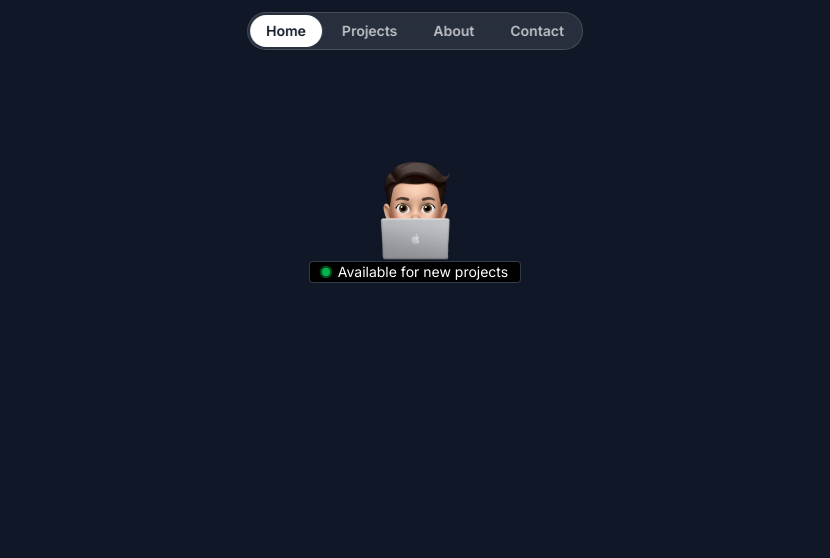
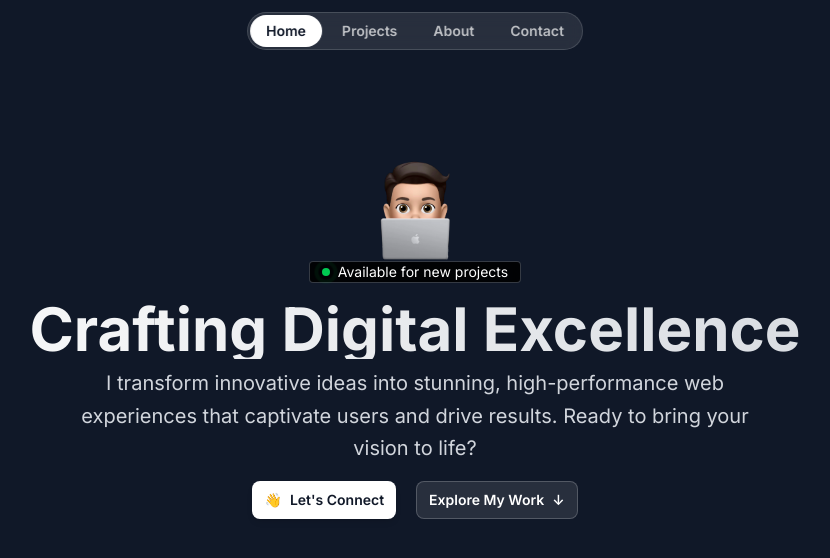
Before and after one commit to kikoDevv/Nasrolla-Portfolio, a Next.js app: page / in a window 1280 px wide. Shown: the top 558 px of the page, without its empty margins (225-1055 px from the left). Built offline with nearby package versions, Linux system fonts and the light colour scheme; a web font is replaced by a local one.

Commit message:
hero section is done

```diff
--- /dev/null
+++ b/src/components/Button.tsx
@@ -0,0 +1,48 @@
+"use client";
+
+import React from "react";
+
+interface ButtonProps {
+  children?: React.ReactNode;
+  text?: string;
+  icon?: React.ReactNode;
+  iconPosition?: "left" | "right";
+  variant?: "primary" | "secondary";
+  onClick?: () => void;
+  className?: string;
+}
+
+export default function Button({
+  children,
+  text = "Let's connect",
+  icon,
+  iconPosition = "right",
+  variant = "primary",
+  onClick,
+  className = "",
+}: ButtonProps) {
+  const baseStyles =
+    "relative overflow-hidden rounded-lg px-3 py-2 text-sm font-semibold transition-all duration-300 cursor-pointer flex items-center justify-center gap-2 group transform hover:scale-102";
+
+  const variants = {
+    primary: "bg-white text-gray-900 hover:bg-gray-100 shadow-md hover:shadow-xl",
+    secondary: "bg-white/10 text-white border border-white/20 hover:bg-white/20 hover:border-white/40",
+  };
+  const content = children || (
+    <>
+      {icon && iconPosition === "left" && (
+        <span className="transition-transform duration-300 group-hover:scale-110 group-hover:rotate-19">{icon}</span>
+      )}
+      {text && <span className="relative z-10">{text}</span>}
+      {icon && iconPosition === "right" && (
+        <span className="transition-transform duration-300 group-hover:translate-y-1">{icon}</span>
+      )}
+    </>
+  );
+
+  return (
+    <button className={`${baseStyles} ${variants[variant]} ${className}`} onClick={onClick}>
+      {content}
+    </button>
+  );
+}
--- a/src/sections/Hero.tsx
+++ b/src/sections/Hero.tsx
@@ -2,7 +2,7 @@
 
 import Image from "next/image";
 import React from "react";
-import { motion } from "framer-motion";
+import Button from "@/components/Button";
 
 export default function Hero() {
   return (
@@ -11,38 +11,30 @@ export default function Hero() {
         {/*--------- the Memoji ----------*/}
         <div className="grid justify-center justify-items-center">
           <Image src={"/kikoMain.png"} alt="Kikos image not found!" width={100} height={100} />
-          <div className="flex items-center gap-2 border border-gray-500/50 rounded-sm px-3 bg-black">
+          <div className="flex items-center gap-2 border border-gray-500/50 rounded-sm px-3 bg-black/90 backdrop-blur">
+            {/*--------- Pulsing ring ----------*/}
             <div className="relative flex items-center justify-center">
-              {/*--------- Pulsing ring ----------*/}
-              <motion.div
-                className="absolute size-2 rounded-full border-2 border-green-500/50"
-                animate={{
-                  scale: [0.5, 2, 0.5,],
-                  opacity: [0.1, 1, 0.2],
-                }}
-                transition={{
-                  duration: 2,
-                  repeat: Infinity,
-                  ease: "easeIn",
-                }}
-              />
+              <div className="absolute size-3 rounded-full border-2 border-green-500 animate-ping" />
               {/* Inner solid dot */}
-              <motion.div
-                className="size-2 rounded-full bg-green-500 relative z-10"
-                animate={{
-                  opacity: [0.8, 1, 0.8],
-                }}
-                transition={{
-                  duration: 2,
-                  repeat: Infinity,
-                  ease: "easeInOut",
-                }}
-              />
+              <div className="size-2 rounded-full bg-green-500 relative z-10" />
             </div>
             <p className="text-sm">Available for new projects</p>
           </div>
         </div>
-        {/*--------- Status  ----------*/}
+        {/*--------- Title  ----------*/}
+        <section className="grid pt-4 gap-2">
+          <h1 className="text-4xl md:text-6xl font-bold text-center bg-gradient-to-r from-white to-gray-300 bg-clip-text text-transparent">
+            Crafting Digital Excellence
+          </h1>
+          <p className="text-lg md:text-xl text-center text-gray-300 max-w-2xl mx-auto leading-relaxed">
+            I transform innovative ideas into stunning, high-performance web experiences that captivate users and drive
+            results. Ready to bring your vision to life?
+          </p>
+          <div className="sm:flex grid justify-center gap-5 sm:mt-2 mt-5">
+            <Button icon="👋" iconPosition="left" text="Let's Connect" />
+            <Button variant="secondary" text="Explore My Work" icon="↓" />
+          </div>
+        </section>
       </div>
     </section>
   );
```
